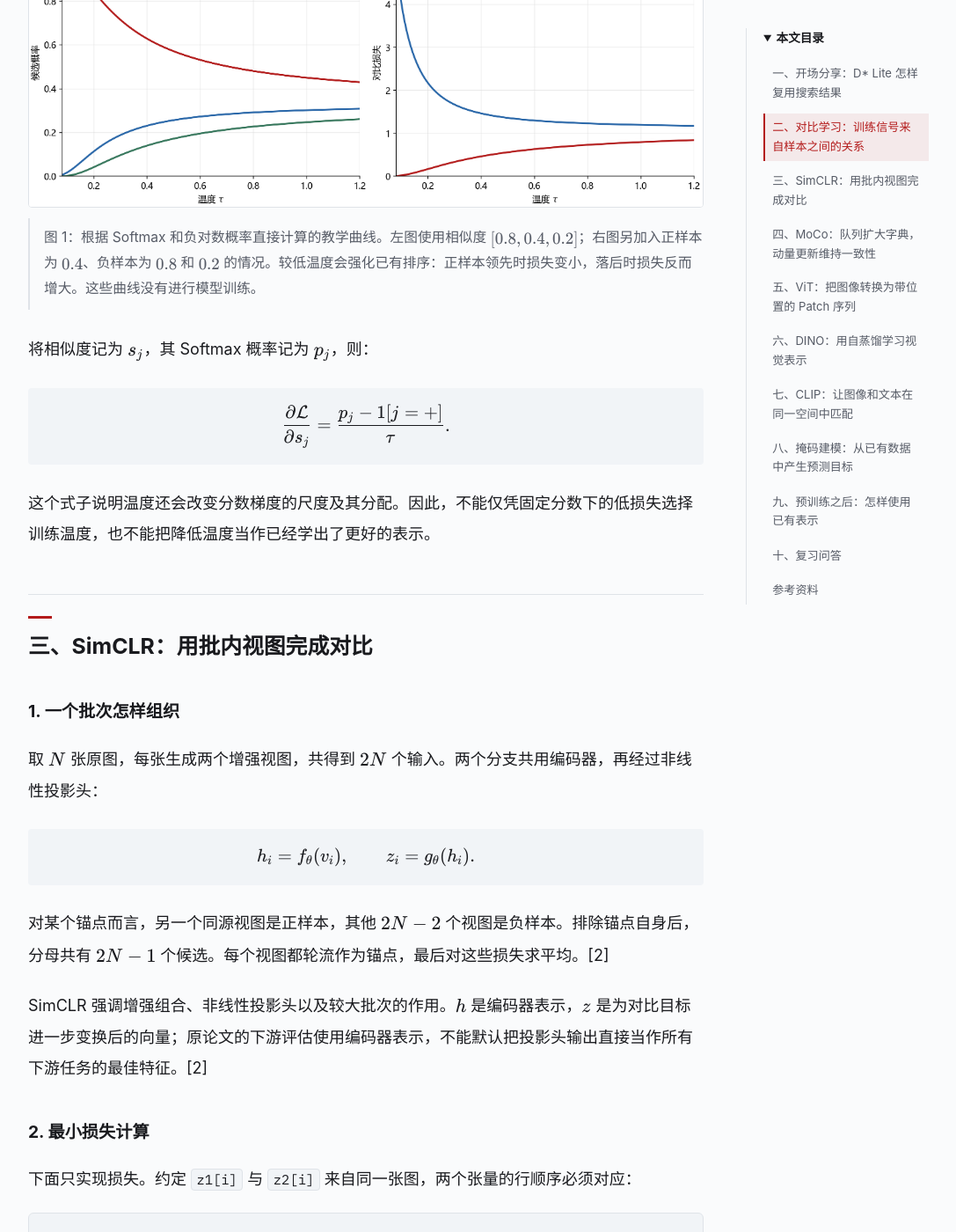
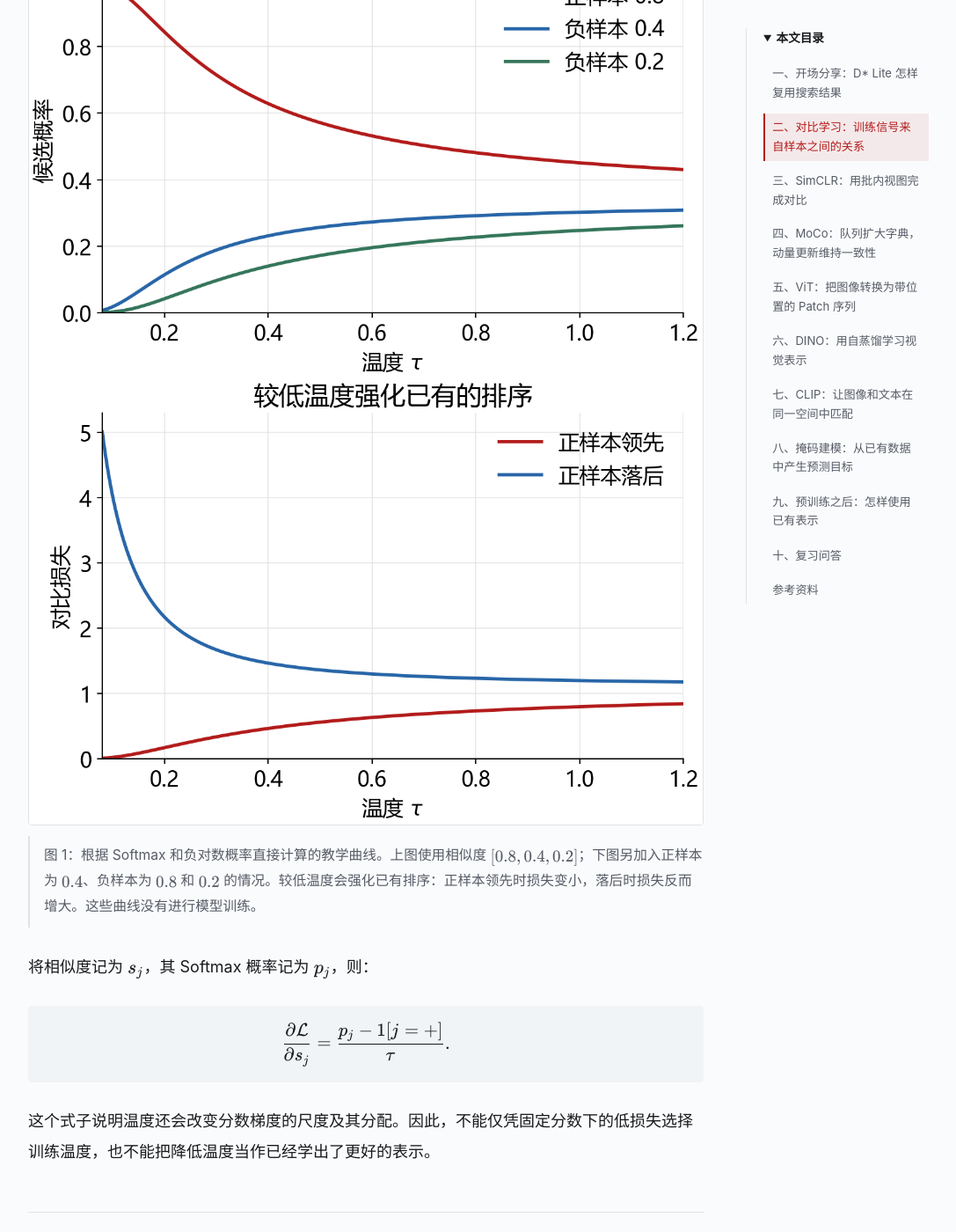
Before and after one commit to Redmoon-2333/Redmoon-2333.github.io, a Jekyll site: the page built from _posts/2026-11-17-ai-intro-day9.md, in a window 1280 px wide and 1400 px high, scrolled down 4288 px. Shown: the whole window at 88% size, without its empty margins (52-1139 px from the left). Built offline with Jekyll 4.4.1, drawn with Linux system fonts in a browser that asks for light colours.

Commit message:
fix(courses): 放大Day9配图标签并适配手机阅读

```diff
--- a/_posts/2026-11-17-ai-intro-day9.md
+++ b/_posts/2026-11-17-ai-intro-day9.md
@@ -121,7 +121,7 @@ $$
 
 ![固定相似度下，温度对候选概率和对比损失的影响](/assets/img/ai-intro-day9/contrastive-temperature.png)
 
-> 图 1：根据 Softmax 和负对数概率直接计算的教学曲线。左图使用相似度 $[0.8,0.4,0.2]$；右图另加入正样本为 $0.4$、负样本为 $0.8$ 和 $0.2$ 的情况。较低温度会强化已有排序：正样本领先时损失变小，落后时损失反而增大。这些曲线没有进行模型训练。
+> 图 1：根据 Softmax 和负对数概率直接计算的教学曲线。上图使用相似度 $[0.8,0.4,0.2]$；下图另加入正样本为 $0.4$、负样本为 $0.8$ 和 $0.2$ 的情况。较低温度会强化已有排序：正样本领先时损失变小，落后时损失反而增大。这些曲线没有进行模型训练。
 
 将相似度记为 $s_j$，其 Softmax 概率记为 $p_j$，则：
 
```
Also changed, not shown: assets/img/ai-intro-day9/contrastive-temperature.png.
